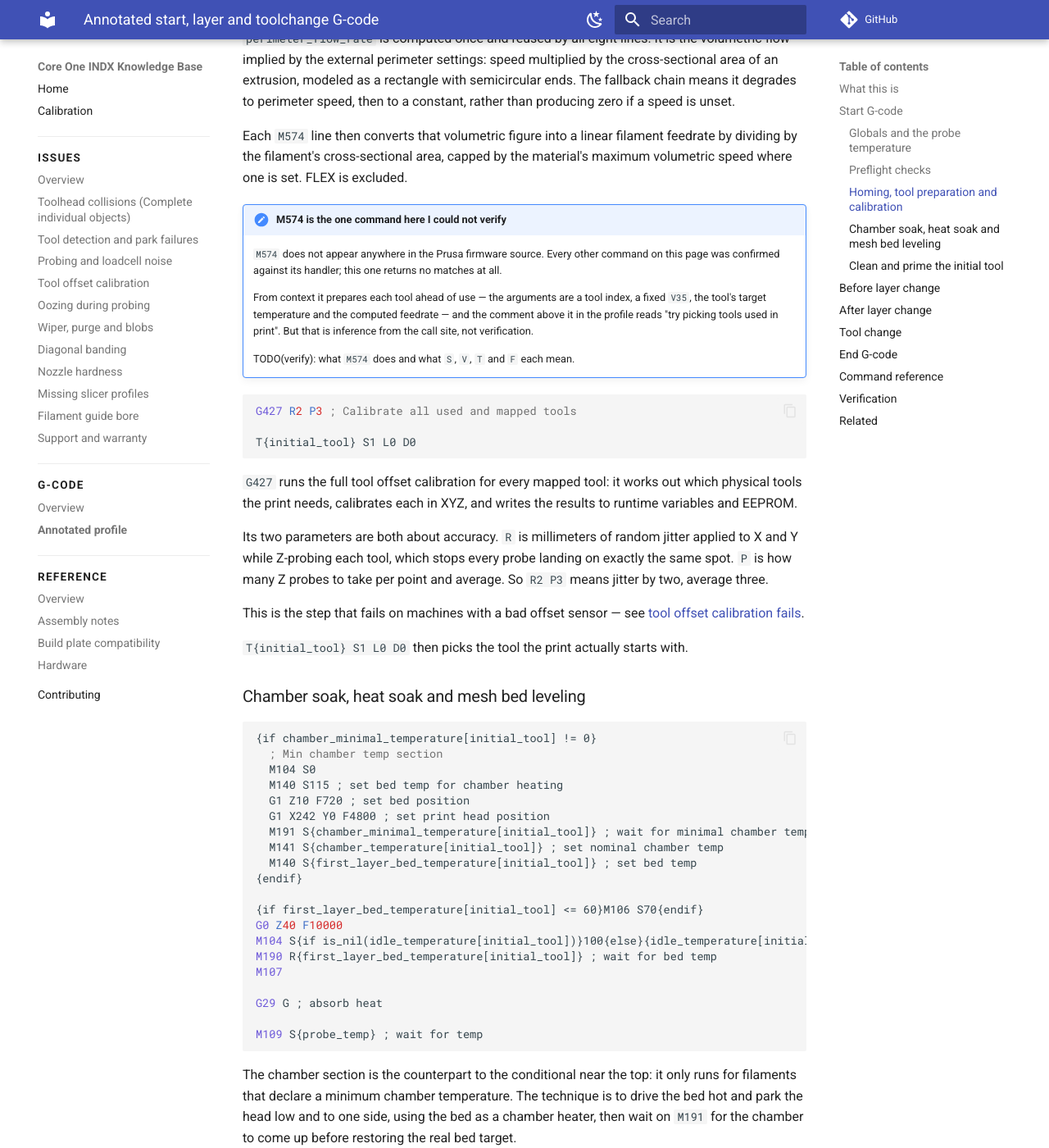
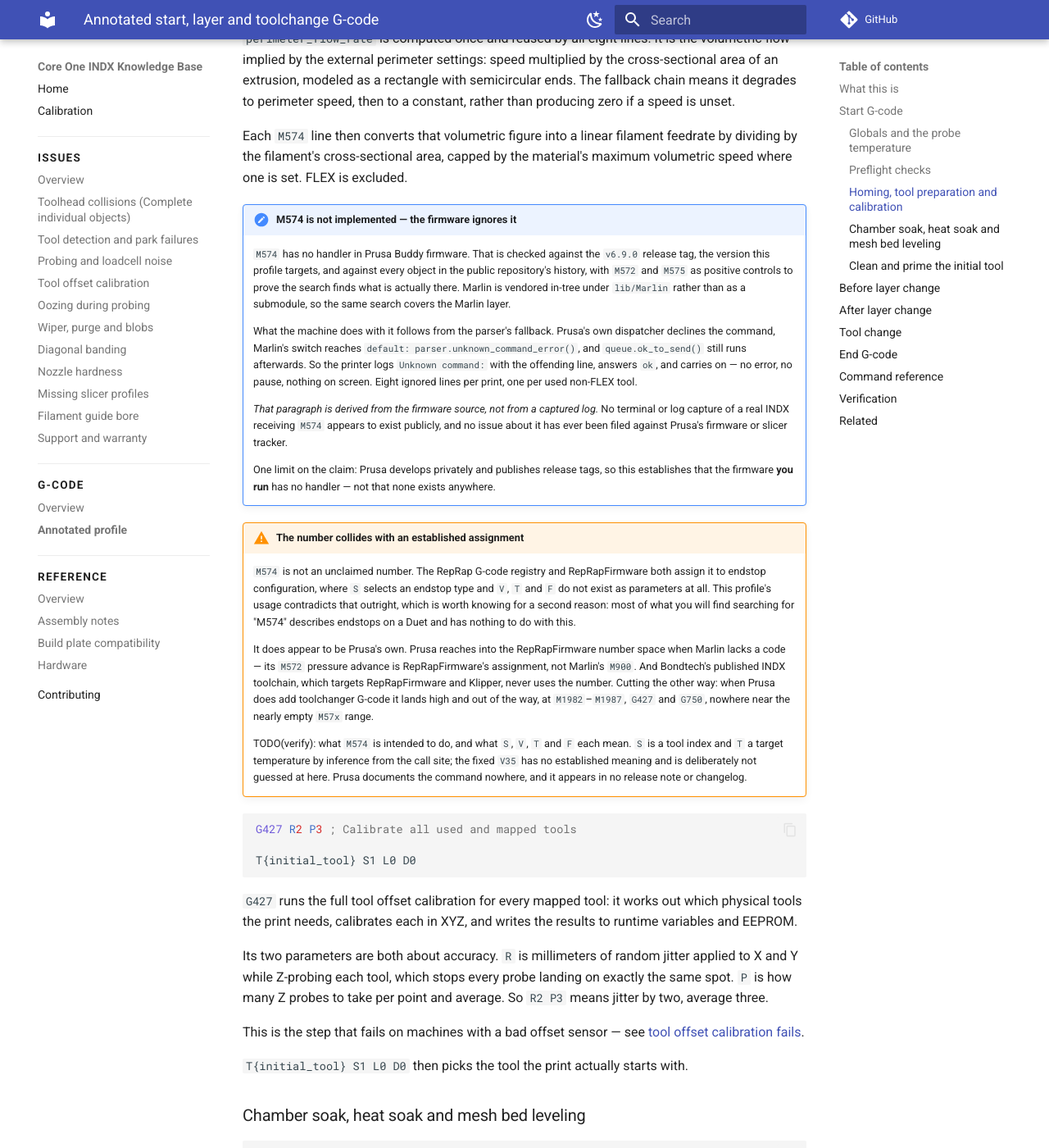
Before and after one commit to hyiger/coreone-indx-kb, an MkDocs documentation site: the page built from docs/gcode/indx-profile-gcode.md, in a window 1280 px wide and 1400 px high, scrolled down 4435 px. Shown: the whole window at 82% size. Built offline with MkDocs 1.6.1 and Material for MkDocs 9.7.7, drawn with Linux system fonts in a browser that asks for light colours; comment, search, counter and statistics services are not loaded; some of the changed text lies outside the part shown.

Commit message:
Establish that M574 is unimplemented rather than merely unverified
The page previously said M574 "does not appear anywhere in the Prusa
firmware source" and left it there. That was right, but asserted more
confidently than the search behind it justified.

It is now checked properly: against the v6.9.0 release tag specifically,
across every object in the public repository's history, with M572 and M575
as positive controls proving the search finds what is present. Marlin is
vendored in-tree under lib/Marlin rather than as a submodule, so that same
search covers the Marlin layer — which the original check may not have.

Adds the runtime consequence, traced through the dispatcher: Prusa's custom
handler declines, Marlin reaches default: parser.unknown_command_error(),
and queue.ok_to_send() still runs. The command is inert. Marked inline as
derived from source rather than from a captured log, because no such capture
appears to exist publicly.

Also records that the number is not unclaimed — RepRap and RepRapFirmware
assign M574 to endstop configuration, which this usage contradicts. That
doubles as a search warning, since most M574 material online is about Duet
endstops.

What M574 is intended to do stays TODO(verify). The fixed V parameter is
left unexplained rather than guessed at: the plausible reading is a
volumetric figure, which is exactly the kind of number this site withholds.

Co-Authored-By: Claude Opus 5 <noreply@anthropic.com>

````diff
--- a/docs/gcode/indx-profile-gcode.md
+++ b/docs/gcode/indx-profile-gcode.md
@@ -10,6 +10,9 @@ nozzle:       unknown
 firmware:     6.9.0+16311
 sources:
   - https://github.com/prusa3d/Prusa-Firmware-Buddy
+  - https://help.prusa3d.com/article/buddy-firmware-specific-g-code-commands_633112
+  - https://reprap.org/wiki/G-code
+  - https://docs.duet3d.com/User_manual/Reference/Gcodes
 superseded_by:
 ---
 
@@ -225,16 +228,46 @@ Each `M574` line then converts that volumetric figure into a linear filament fee
 dividing by the filament's cross-sectional area, capped by the material's maximum
 volumetric speed where one is set. FLEX is excluded.
 
-!!! note "M574 is the one command here I could not verify"
-    `M574` does not appear anywhere in the Prusa firmware source. Every other command on
-    this page was confirmed against its handler; this one returns no matches at all.
+!!! note "M574 is not implemented — the firmware ignores it"
+    `M574` has no handler in Prusa Buddy firmware. That is checked against the `v6.9.0`
+    release tag, the version this profile targets, and against every object in the public
+    repository's history, with `M572` and `M575` as positive controls to prove the search
+    finds what is actually there. Marlin is vendored in-tree under `lib/Marlin` rather
+    than as a submodule, so the same search covers the Marlin layer.
 
-    From context it prepares each tool ahead of use — the arguments are a tool index, a
-    fixed `V35`, the tool's target temperature and the computed feedrate — and the
-    comment above it in the profile reads "try picking tools used in print". But that is
-    inference from the call site, not verification.
+    What the machine does with it follows from the parser's fallback. Prusa's own
+    dispatcher declines the command, Marlin's switch reaches
+    `default: parser.unknown_command_error()`, and `queue.ok_to_send()` still runs
+    afterwards. So the printer logs `Unknown command:` with the offending line, answers
+    `ok`, and carries on — no error, no pause, nothing on screen. Eight ignored lines per
+    print, one per used non-FLEX tool.
 
-    TODO(verify): what `M574` does and what `S`, `V`, `T` and `F` each mean.
+    *That paragraph is derived from the firmware source, not from a captured log.* No
+    terminal or log capture of a real INDX receiving `M574` appears to exist publicly,
+    and no issue about it has ever been filed against Prusa's firmware or slicer tracker.
+
+    One limit on the claim: Prusa develops privately and publishes release tags, so this
+    establishes that the firmware **you run** has no handler — not that none exists
+    anywhere.
+
+!!! warning "The number collides with an established assignment"
+    `M574` is not an unclaimed number. The RepRap G-code registry and RepRapFirmware both
+    assign it to endstop configuration, where `S` selects an endstop type and `V`, `T` and
+    `F` do not exist as parameters at all. This profile's usage contradicts that outright,
+    which is worth knowing for a second reason: most of what you will find searching for
+    "M574" describes endstops on a Duet and has nothing to do with this.
+
+    It does appear to be Prusa's own. Prusa reaches into the RepRapFirmware number space
+    when Marlin lacks a code — its `M572` pressure advance is RepRapFirmware's assignment,
+    not Marlin's `M900`. And Bondtech's published INDX toolchain, which targets
+    RepRapFirmware and Klipper, never uses the number. Cutting the other way: when Prusa
+    does add toolchanger G-code it lands high and out of the way, at `M1982`–`M1987`,
+    `G427` and `G750`, nowhere near the nearly empty `M57x` range.
+
+    TODO(verify): what `M574` is intended to do, and what `S`, `V`, `T` and `F` each mean.
+    `S` is a tool index and `T` a target temperature by inference from the call site; the
+    fixed `V35` has no established meaning and is deliberately not guessed at here. Prusa
+    documents the command nowhere, and it appears in no release note or changelog.
 
 ```gcode
 G427 R2 P3 ; Calibrate all used and mapped tools
@@ -719,7 +752,7 @@ Behavior verified against the Prusa firmware source unless marked otherwise.
 | `M77` | Stop the print timer |
 | `M262 P B` | IO expander pin direction — `B0` output, `B1` input |
 | `M264 P B` | IO expander pin level — `B0` low, non-zero high |
-| `M574 S V T F` | **Unverified** — absent from the firmware source; see the note above |
+| `M574 S V T F` | **Not implemented** — no handler; logged as unknown and skipped |
 
 ## Verification
 
@@ -734,9 +767,11 @@ is also why they appear here at all, when the site otherwise withholds print set
 until someone has verified them on hardware.
 
 Where a command's meaning could not be established it is marked as such rather than
-guessed. `M574` is the only one in that state: it returns no matches anywhere in the
-Prusa firmware repository, so the description here is inference from its call site and
-is flagged in place.
+guessed. `M574` is the only one in that state, and the distinction matters: its *absence*
+from the firmware is now established to the same standard as the other commands'
+presence — checked against the v6.9.0 release tag and every object in the public
+repository's history, with positive controls. What it was intended to do is still
+unknown, and is flagged in place rather than reconstructed.
 
 `M262` and `M264` deserve a note. They are frequently described as chamber-light
 commands, and the profile they came from labeled them that way. They are not: the
````
Also changed, not shown: other parts of docs/gcode/indx-profile-gcode.md (+1 -1 lines), 1 other file.
